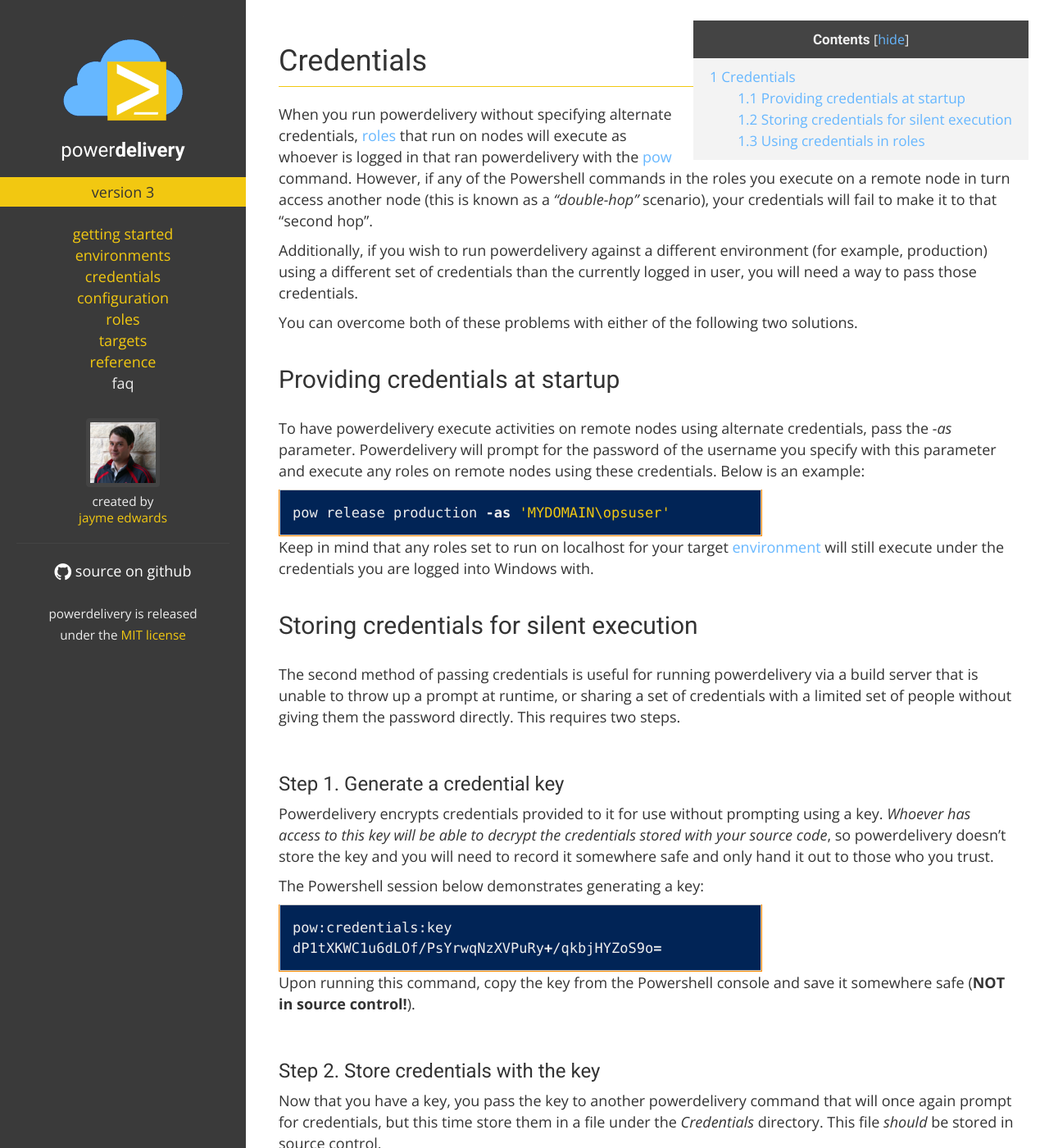
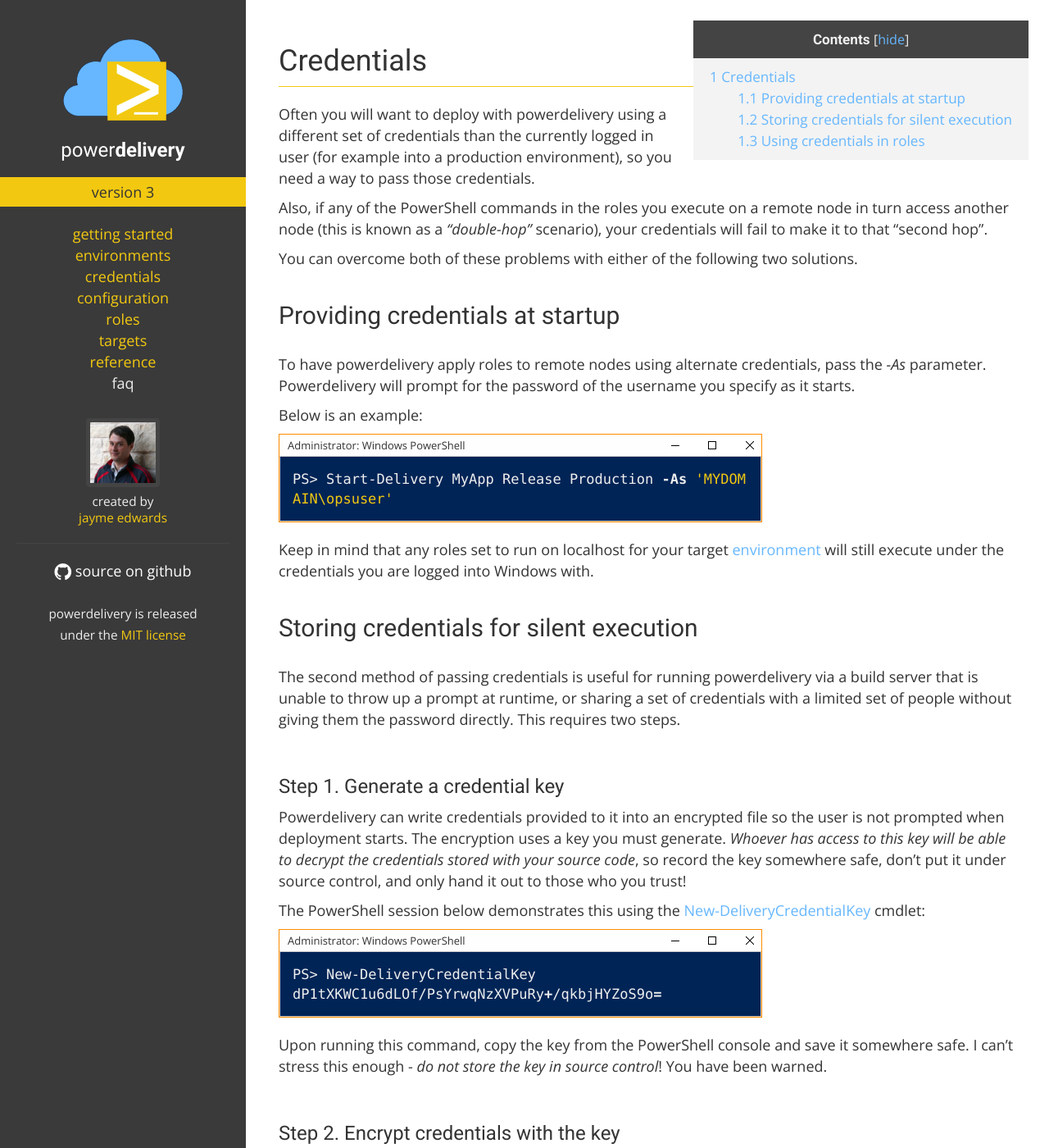
Before and after one commit to eavonius/powerdelivery, a Jekyll site: the page built from credentials.markdown, in a window 1280 px wide and 1400 px high. Shown: the whole window at 82% size. Built offline with Jekyll 4.4.1, drawn with Linux system fonts in a browser that asks for light colours; nearby versions of some CDN libraries; some of the changed text lies outside the part shown.

Commit message:
Content updates

```diff
--- a/credentials.markdown
+++ b/credentials.markdown
@@ -6,19 +6,26 @@ layout: page
 
 # Credentials
 
-When you run powerdelivery without specifying alternate credentials, [roles](roles.html) that run on nodes will execute as whoever is logged in that ran powerdelivery with the [pow](reference.html#pow_command) command. However, if any of the Powershell commands in the roles you execute on a remote node in turn access another node (this is known as a *"double-hop"* scenario), your credentials will fail to make it to that "second hop".
+Often you will want to deploy with powerdelivery using a different set of credentials than the currently logged in user (for example into a production environment), so you need a way to pass those credentials.
 
-Additionally, if you wish to run powerdelivery against a different environment (for example, production) using a different set of credentials than the currently logged in user, you will need a way to pass those credentials.
+Also, if any of the PowerShell commands in the roles you execute on a remote node in turn access another node (this is known as a *"double-hop"* scenario), your credentials will fail to make it to that "second hop".
 
 You can overcome both of these problems with either of the following two solutions.
 
 ## Providing credentials at startup
 
-To have powerdelivery execute activities on remote nodes using alternate credentials, pass the *-as* parameter. Powerdelivery will prompt for the password of the username you specify with this parameter and execute any roles on remote nodes using these credentials. Below is an example:
+To have powerdelivery apply roles to remote nodes using alternate credentials, pass the *-As* parameter. Powerdelivery will prompt for the password of the username you specify as it starts.
+
+Below is an example:
 
 <div class="row">
 	<div class="col-sm-8">
-		<div class="console">{% highlight powershell %}pow release production -as 'MYDOMAIN\opsuser'{% endhighlight %}</div>
+		{% include console_title.html %}
+		<div class="console">
+{% highlight powershell %}
+PS> Start-Delivery MyApp Release Production -As 'MYDOMAIN\opsuser'
+{% endhighlight %}
+		</div>
 	</div>
 </div>
 
@@ -29,37 +36,42 @@ Keep in mind that any roles set to run on localhost for your target [environment
 The second method of passing credentials is useful for running powerdelivery via a build server that is unable to throw up a prompt at runtime, or sharing a set of credentials with a limited set of people without giving them the password directly. This requires two steps.
 
 <br />
+
 <h3>Step 1. Generate a credential key</h3>
 
-Powerdelivery encrypts credentials provided to it for use without prompting using a key. *Whoever has access to this key will be able to decrypt the credentials stored with your source code*, so powerdelivery doesn't store the key and you will need to record it somewhere safe and only hand it out to those who you trust.
+Powerdelivery can write credentials provided to it into an encrypted file so the user is not prompted when deployment starts. The encryption uses a key you must generate. *Whoever has access to this key will be able to decrypt the credentials stored with your source code*, so record the key somewhere safe, don't put it under source control, and only hand it out to those who you trust!
 
-The Powershell session below demonstrates generating a key:
+The PowerShell session below demonstrates this using the [New-DeliveryCredentialKey](reference.html#new_deliverycredentialkey_cmdlet) cmdlet:
 
 <div class="row">
 	<div class="col-sm-8">
-		<div class="console">{% highlight powershell %}pow:credentials:key
+		{% include console_title.html %}
+		<div class="console">
+{% highlight powershell %}
+PS> New-DeliveryCredentialKey
 dP1tXKWC1u6dLOf/PsYrwqNzXVPuRy+/qkbjHYZoS9o=
 {% endhighlight %}
 		</div>
 	</div>
 </div>
 
-Upon running this command, copy the key from the Powershell console and save it somewhere safe (**NOT in source control!**).
+Upon running this command, copy the key from the PowerShell console and save it somewhere safe. I can't stress this enough - *do not store the key in source control*! You have been warned.
 
 <br />
-<h3>Step 2. Store credentials with the key</h3>
+<h3>Step 2. Encrypt credentials with the key</h3>
 
-Now that you have a key, you pass the key to another powerdelivery command that will once again prompt for credentials, but this time store them in a file under the *Credentials* directory. This file *should* be stored in source control.
+Now that you have a key, you pass the key to another powerdelivery command that will once again prompt for credentials, writing them to an encrypted file under the *Credentials* directory. This file *should* be stored in source control.
 
-The Powershell session below demonstrates storing credentials with a key:
+The PowerShell session below demonstrates using the [Write-DeliveryCredentials](reference.html#write_delivery_credentials_cmdlet) to write credentials to a file using a key:
 
 <div class="row">
 	<div class="col-sm-12">
+		{% include console_title.html %}
 		<div class="console">{% highlight powershell %}
-pow:credentials:save 'dP1tXKWC1u6dLOf/PsYrwqNzXVPuRy+/qkbjHYZoS9o=' 'MYDOMAIN\opsuser'
+Write-DeliveryCredentials 'dP1tXKWC1u6dLOf/PsYrwqNzXVPuRy+/qkbjHYZoS9o=' 'MYDOMAIN\opsuser'
 Enter the password for MYDOMAIN\opsuser and press ENTER:
 **********
-Credentials exported to ".\Credentials\MYDOMAIN#opsuser.credentials"
+Credentials written to ".\Credentials\MYDOMAIN#opsuser.credentials"
 {% endhighlight %}
 		</div>
 	</div>
@@ -70,7 +82,9 @@ You should now commit this new file to your source control.
 <br />
 <h3>Step 3. Set environment variable with key</h3>
 
-To enable your build server or any other person to run powerdelivery under this set of credentials, you need to provide them with the key you generated in step 1. They then need to create an environment variable named MYDOMAIN_MYUSER_KEY with the value of the variable set to the key. Below is an example of setting the key using the Windows System control panel dialog for setting an envrionment variable using our example credential:
+To enable your build server or any other person to run powerdelivery under this set of credentials, you need to provide them with the key you generated in step 1. Create on these computers an environment variable named MYDOMAIN_MYUSER_KEY with the value of the variable set to the key. This should be a *User* and not *System* environment variable to reduce the chance of someone gaining access to the key that might have shared access to their computer.
+
+Below is an example of setting the key using the Windows System control panel dialog for setting an envrionment variable using our example credential:
 
 <br />
 ![](img/set_credential_envvar.png)
@@ -81,13 +95,14 @@ To enable your build server or any other person to run powerdelivery under this
 <h3>Step 4. Run using the credentials</h3>
 
 
-To run powerdelivery using this set of credentials without prompting, once this environment variable has been set *and a Powershell Administrator console has been re-opened* the following command can be run by your build server or another person who has the environment variable set without prompting:
+To run powerdelivery using this set of credentials without prompting, once this environment variable has been set (and the PowerShell Administrator console has been re-opened) *Start-Delivery* can be run by your build server or another person who has the environment variable set passing the -Credential parameter to not be prompted:
 
+{% include console_title.html %}
 <div class="console">
-  {% highlight powershell %}pow release production -credential 'MYDOMAIN\opsuser'{% endhighlight %}
+  {% highlight powershell %}StartDelivery MyApp Release Production -credential 'MYDOMAIN\opsuser'{% endhighlight %}
 </div>
 
-**NOTE**: If you have set an environment variable with a key and a build server is failing to authenticate with stored credentials, remember you may need to restart the build server (typically a console application or Windows service if using TeamCity or Team Foundation Server build) to pick up the new environment variable.
+**Troubleshooting**: If you have set an environment variable this way and your build server is failing to authenticate with its credentials, remember you may need to restart the build server (typically a console application or Windows service if using TeamCity or Team Foundation Server build) to pick up the new environment variable.
 
 ## Using credentials in roles
 
--- a/stylesheets/site.css
+++ b/stylesheets/site.css
@@ -44,8 +44,9 @@ a, a:visited {
 .filename {
 	font-size: 15px;
 	text-align: center;
-	margin-bottom: -10px;
-	padding-bottom: 0px;
+	margin-top: -14px;
+	padding-top: 0px;
+	margin-bottom: 20px;
 }
 
 #footer-logo img {
@@ -67,7 +68,7 @@ h1 {
 }
 
 .highlight {
-	margin-top: 20px;
+	margin-top: 0px;
 	margin-bottom: 20px;
 }
 
@@ -122,11 +123,11 @@ h1 {
 }
 
 .console {
-	margin-top: -20px;
 	border-left: 1px solid darkorange;
 	border-right: 1px solid darkorange;
 	border-bottom: 1px solid darkorange;
 	padding-bottom: 0px;
+	margin-bottom: 20px;
 }
 
 .console .highlight {
@@ -207,6 +208,11 @@ h1 {
 	text-align: center;
 	border-bottom: 0px;
 	font-size: 55px
+}
+
+#site-summary {
+	font-size: 20px;
+	line-height: 1.8
 }
 
 #main {
```
Also changed, not shown: configuration.markdown (+11 -9 lines), faq.markdown (+8 -0 lines), getting-started.markdown (+66 -47 lines), index.markdown (+30 -28 lines).
